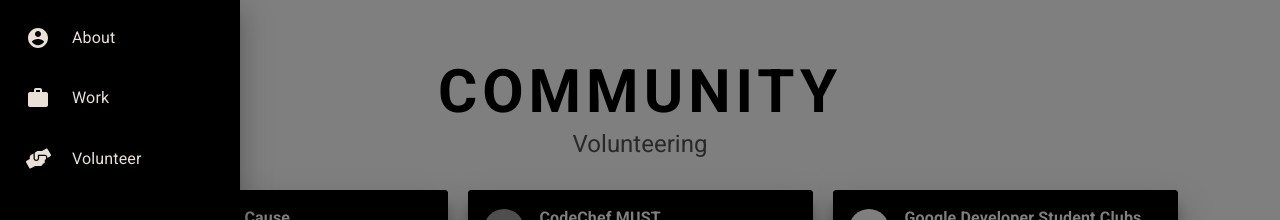
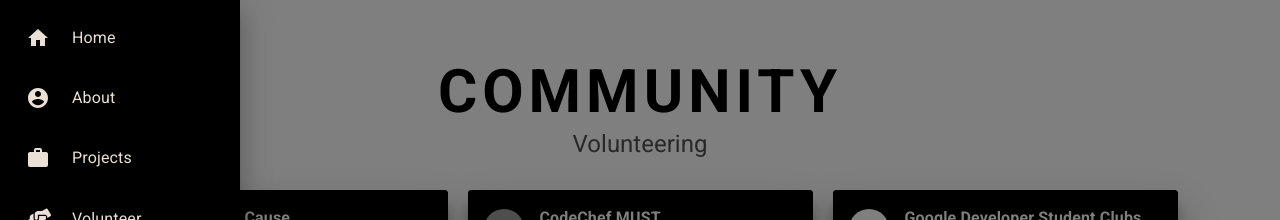
Before and after one commit to APOORVANAGAR-2002/portfolio, a React (Create React App) app: page /volunteer in a window 1280 px wide. Both pictures are taken after a click on the button "menu". Shown: the top 220 px of the page. Built offline with nearby package versions, Linux system fonts and the light colour scheme; grey boxes are pictures that could not be loaded.

Commit message:
updated routers for side drawer

```diff
--- a/src/components/SideDrawer.js
+++ b/src/components/SideDrawer.js
@@ -3,8 +3,8 @@ import WorkIcon from '@material-ui/icons/Work';
 import AccountCircleIcon from '@material-ui/icons/AccountCircle';
 import { useHistory } from "react-router";
 import "@fontsource/poppins";
-import { Typography } from "@material-ui/core";
 import { FaHandsHelping } from "react-icons/fa";
+import HomeIcon from '@mui/icons-material/Home';
 
 const useStyles = makeStyles((theme) => ({
     root: {
@@ -15,8 +15,6 @@ const useStyles = makeStyles((theme) => ({
         fontFamily: 'Poppins',
         display: 'flex',
         flexDirection: 'column',
-        // justifyContent: 'center',
-        // overflowY: 'hidden!important',
     },
     listItem: {
 
@@ -32,7 +30,16 @@ export default function SideDrawer({ setDrawerOpen }) {
         <div>
             <List component="nav" className={classes.root}>
 
-                {/* <Typography variant="h5">Navbar</Typography> */}
+                <ListItem button className={classes.listItem } onClick={() => {
+                    history.push("/");
+                    setDrawerOpen(false);
+                }}>
+                    <ListItemIcon>
+                        <HomeIcon style={{ color: '#EAE0D5', padding: '10px' }} />
+                    </ListItemIcon>
+                    <ListItemText variant="h6" style={{ color: '#EAE0D5' }}>Home</ListItemText>
+                </ListItem>
+
 
                 <ListItem button className={classes.listItem } onClick={() => {
                     history.push("/about");
@@ -46,13 +53,13 @@ export default function SideDrawer({ setDrawerOpen }) {
 
 
                 <ListItem button onClick={() => {
-                    history.push("/work");
+                    history.push("/projects");
                     setDrawerOpen(false);
                 }} >
                     <ListItemIcon>
                         <WorkIcon style={{ color: '#EAE0D5', padding: '10px' }} />
                     </ListItemIcon>
-                    <ListItemText variant="h6" style={{ color: '#EAE0D5' }}>Work</ListItemText>
+                    <ListItemText variant="h6" style={{ color: '#EAE0D5' }}>Projects</ListItemText>
                 </ListItem>
 
                 <ListItem button onClick={() => {
```
